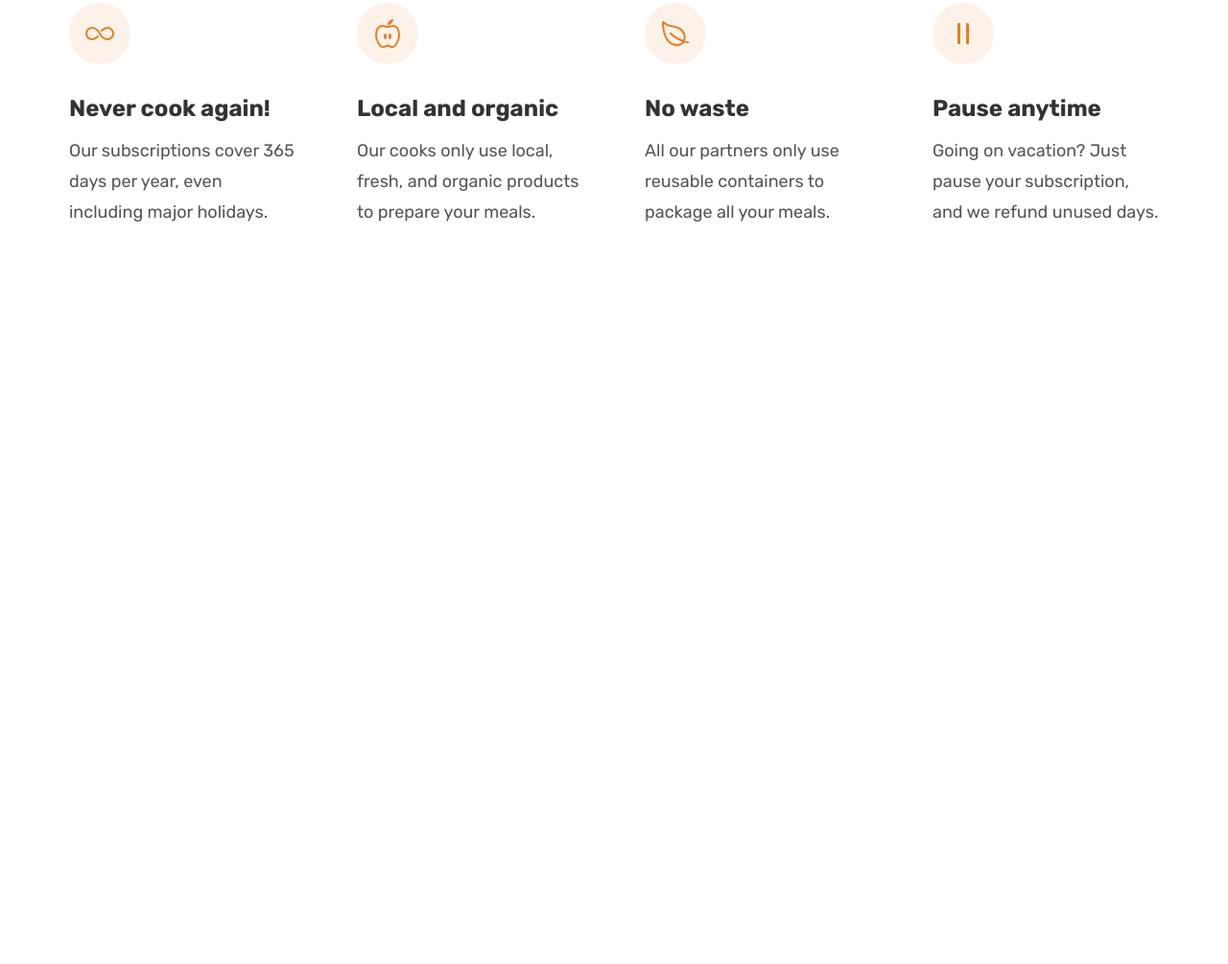
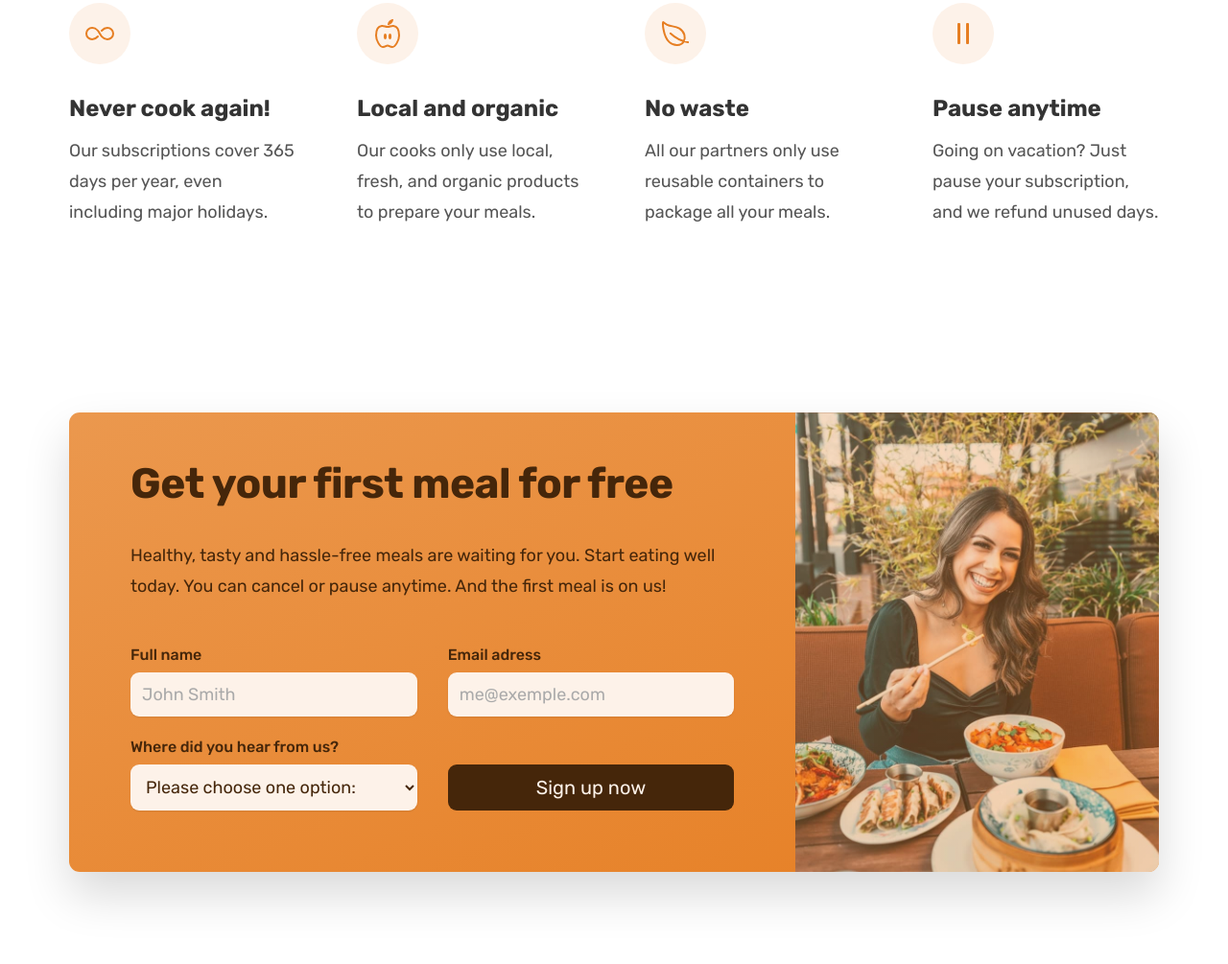
Before and after one commit to liviagomes30/projeto-omnifood, a plain HTML site: page index.html in a window 1280 px wide. Shown: the part 5622-6627 px from the top of the page at 96% size. Before the commit the page ends 5956 px from the top, so only its background shows below. Drawn offline with nearby package versions, Linux system fonts and the light colour scheme.

Commit message:
finalização call to action section

```diff
--- a/css/general.css
+++ b/css/general.css
@@ -25,13 +25,15 @@ Paragraph default: 1.6
 
 -- Primary: #e67e22
 
--Tints (Mais clara): #fdf2e9 #fae5d3
--Shades (Mais escura): #cf711f
+-Tints (Mais clara): #fdf2e9 #fae5d3 #eb984e
+-Shades (Mais escura): #cf711f #45260a
 -Accents:
 -Greys: #555  #333
 #6F6F6F (lightest gray allowed on #fdf2e9)
 
 --- 05 SHADOWS
+
+ box-shadow: 0 2.4rem 4.8rem rgba(0, 0, 0, 0.075);
 
 --- 06 BORDER-RADIUS
 
@@ -140,6 +142,7 @@ body {
   letter-spacing: 0.75px;
 }
 
+.btn,
 .btn:link,
 .btn:visited {
   display: inline-block;
@@ -152,6 +155,11 @@ body {
 
   /* transition: background-color 0.3s; */
   transition: all 0.3s;
+
+  /* Necessário apenas para o .btn */
+  border: none;
+  cursor: pointer;
+  font-family: inherit;
 }
 
 .btn--full:link,
@@ -179,6 +187,18 @@ body {
 
   /* Truque para adicionar borda dentro */
   box-shadow: inset 0 0 0 3px #fff;
+}
+
+.btn--form {
+  background-color: #45260a;
+  color: #fdf2e9;
+  align-self: end;
+  padding: 1.2rem;
+}
+
+.btn--form:hover {
+  background-color: #fff;
+  color: #555;
 }
 
 .link:link,
@@ -219,6 +239,13 @@ body {
   color: #e67e22;
 }
 
+*:focus {
+  outline: none;
+  /* outline: 4px solid #e67e22;
+  outline-offset: 8px; */
+  box-shadow: 0 0 0 0.8rem rgba(230, 125, 34, 0.5);
+}
+
 /* HELPER/STTINGS CLASSES */
 
 .margin-right-sm {
--- a/css/style.css
+++ b/css/style.css
@@ -467,3 +467,87 @@
   font-size: 1.8rem;
   line-height: 1.8;
 }
+
+/* ****************************** */
+/* CTA SECTION */
+/* ****************************** */
+
+.section-cta {
+  padding: 9.6rem 0;
+}
+
+.cta {
+  display: grid;
+  grid-template-columns: 2fr 1fr;
+  box-shadow: 0 2.4rem 4.8rem rgba(0, 0, 0, 0.15);
+  border-radius: 11px;
+
+  background-image: linear-gradient(to right bottom, #eb984e, #e67e22);
+  overflow: hidden;
+}
+
+.cta-text-box {
+  padding: 4.8rem 6.4rem 6.4rem 6.4rem;
+  color: #45260a;
+}
+
+.cta .heading-secondary {
+  /* color: #45260a; */
+  color: inherit;
+  margin-bottom: 3.2rem;
+}
+
+.cta-img-box {
+  background-image: linear-gradient(
+      to right bottom,
+      rgba(235, 151, 78, 0.35),
+      rgba(230, 125, 34, 0.35)
+    ),
+    url("../img/eating.jpg");
+  background-size: cover;
+  background-position: center;
+}
+
+.cta-text {
+  font-size: 1.8rem;
+  line-height: 1.8;
+  margin-bottom: 4.8rem;
+}
+
+.cta-form {
+  display: grid;
+  grid-template-columns: 1fr 1fr;
+  column-gap: 3.2rem;
+  row-gap: 2.4rem;
+}
+
+.cta-form label {
+  display: block;
+  font-size: 1.6rem;
+  font-weight: 500;
+  margin-bottom: 1rem;
+}
+
+.cta-form input,
+.cta-form select {
+  width: 100%;
+  padding: 1.2rem;
+  font-size: 1.8rem;
+  font-family: inherit;
+  color: inherit;
+  border: none;
+  background-color: #fdf2e9;
+  border-radius: 9px;
+  box-shadow: 0 1px 2px rgba(0, 0, 0, 0.1);
+}
+
+.cta-form input::placeholder {
+  color: #aaa;
+}
+
+.cta *:focus {
+  outline: none;
+  /* outline: 4px solid #e67e22;
+  outline-offset: 8px; */
+  box-shadow: 0 0 0 0.8rem rgba(253, 242, 233, 0.5);
+}
--- a/index.html
+++ b/index.html
@@ -523,6 +523,62 @@
           </div>
         </div>
       </section>
+
+      <section class="section-cta">
+        <div class="container">
+          <div class="cta">
+            <div class="cta-text-box">
+              <h2 class="heading-secondary">Get your first meal for free</h2>
+              <p class="cta-text">
+                Healthy, tasty and hassle-free meals are waiting for you. Start
+                eating well today. You can cancel or pause anytime. And the
+                first meal is on us!
+              </p>
+
+              <form class="cta-form" action="#">
+                <div>
+                  <label for="full-name">Full name</label>
+                  <input
+                    id="full-name"
+                    type="text"
+                    placeholder="John Smith"
+                    required
+                  />
+                </div>
+
+                <div>
+                  <label for="email">Email adress</label>
+                  <input
+                    id="email"
+                    type="email"
+                    placeholder="me@exemple.com"
+                    required
+                  />
+                </div>
+
+                <div>
+                  <label for="select-where">Where did you hear from us?</label>
+                  <select id="select-where" required>
+                    <option value="">Please choose one option:</option>
+                    <option value="friends">Friends and family</option>
+                    <option value="youtube">YouTube video</option>
+                    <option value="podcast">Podcast</option>
+                    <option value="facebook">Facebook ad</option>
+                    <option value="others">Others</option>
+                  </select>
+                </div>
+
+                <button class="btn btn--form">Sign up now</button>
+              </form>
+            </div>
+            <div
+              class="cta-img-box"
+              role="img"
+              aria-label="Woman enjoying food"
+            ></div>
+          </div>
+        </div>
+      </section>
     </main>
 
     <script
```
